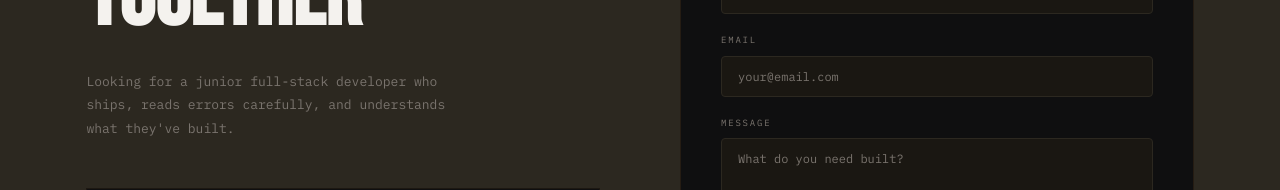
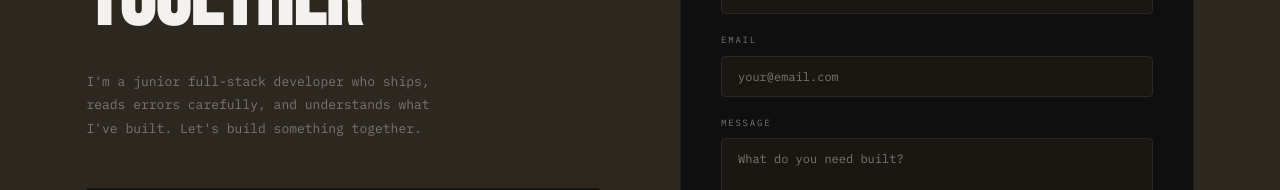
Before and after one commit to nethangabrielb/personal-website, a React (Vite) app: page / in a window 1280 px wide. Shown: the part 6204-6394 px from the top of the page. Built offline with nearby package versions, Linux system fonts and the light colour scheme.

Commit message:
refactor: update contact section copy and reorganize project component structure

```diff
--- a/src/components/sections/Contact.tsx
+++ b/src/components/sections/Contact.tsx
@@ -27,8 +27,8 @@ export const Contact = () => {
               TOGETHER
             </h2>
             <p className="contact-sub">
-              Looking for a junior full-stack developer who ships, reads errors carefully,
-              and understands what they've built.
+              I'm a junior full-stack developer who ships, reads errors carefully,
+              and understands what I've built. Let's build something together.
             </p>
             <div className="contact-links">
               <a href="mailto:contact@nethangabrielb.dev" className="contact-link">
```
Also changed, not shown: 1 other file (tests, documents, lock files or other folders).
